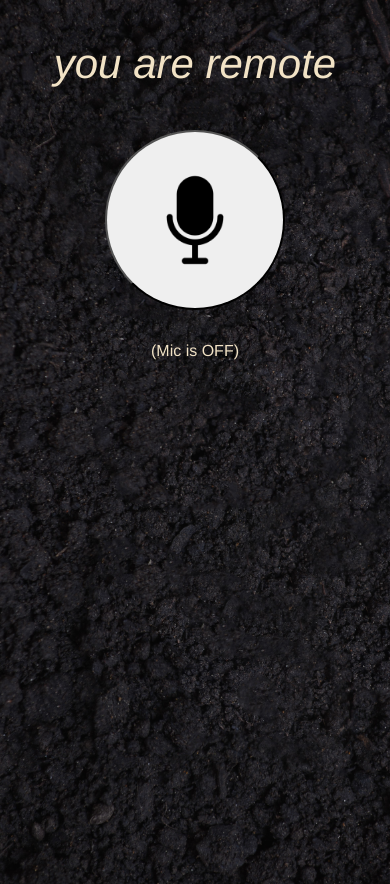
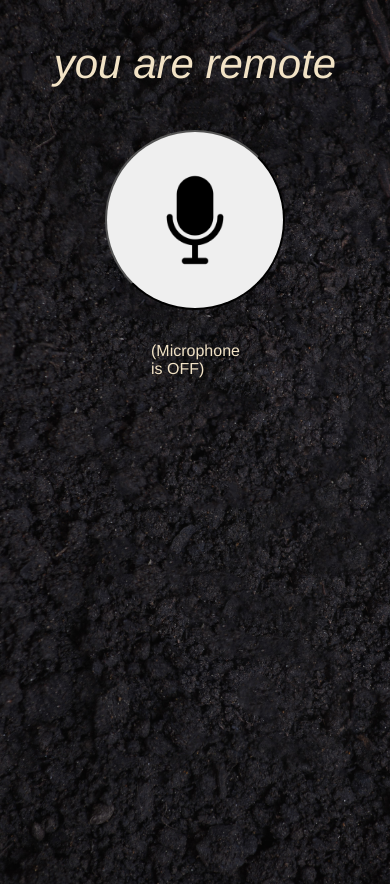
Before and after one commit to OB-0ne/Conduit_RhizomeMusic, a Flask app: page / in a window 390 px wide. Run offline with Flask 2, Linux system fonts and the light colour scheme; some libraries are stand-ins or nearby versions.

Commit message:
updated STUN servers
- microphone UI update
- remove dev lines from js

```diff
--- a/static/receiver.js
+++ b/static/receiver.js
@@ -1,11 +1,12 @@
-// var socket = io('http://127.0.0.1:5000');           // ONLY FOR DEV TESTING
 var socket = io.connect(window.location.origin);
 
 let peerConnections = {}; // Store peer connections keyed by socket ID
 
 // STUN Server for NAT traversal
 const rtcConfig = {
-    iceServers: [{ urls: ['stun:stun.l.google.com:19302','stun:stun1.l.google.com:19302'] }]
+    iceServers: [
+        { urls: ['stun:stun.l.google.com:19302','stun:stun1.l.google.com:19302'] }
+    ]
 };
 
 
@@ -32,6 +33,7 @@ function playStream() {
         // Send ICE candidates to the sender
         peerConnection.onicecandidate = event => {
             if (event.candidate) {
+                console.log("New ICE candidate:", event.candidate);
                 socket.emit('candidate', { candidate: event.candidate, senderId });
             }
         };
--- a/static/sender.js
+++ b/static/sender.js
@@ -1,4 +1,3 @@
-// var socket = io('http://127.0.0.1:5000');       // ONLY FOR DEV TESTING
 var socket = io.connect(window.location.origin);
 
 // global mic activateion flag
@@ -8,24 +7,26 @@ function updateMicInfo(){
     if (micActive){
         // change the mic icon and info to show that audio is being tranfer
         document.getElementById('MicIcon').setAttribute('src','static/img/mic_icon_on.png');
-        document.getElementById('MicInfo').innerHTML = '(Mic is ON)';
+        document.getElementById('MicInfo').innerHTML = '(Microphone is ON)';
     } else {
         // change the mic icon and info to show that audio is being tranfer
         document.getElementById('MicIcon').setAttribute('src','static/img/mic_icon_off.png');
-        document.getElementById('MicInfo').innerHTML = '(Mic is OFF)';
+        document.getElementById('MicInfo').innerHTML = '(Microphone is OFF)';
     }
 }
 
 // STUN Server for NAT traversal
 const rtcConfig = {
-    iceServers: [{ urls: 'stun:stun.l.google.com:19302' }]
+    iceServers: [
+        { urls: ['stun:stun.l.google.com:19302','stun:stun1.l.google.com:19302'] }
+    ]
 };
 
 const aud_effect_constraints = {
     echoCancellation : false
 };
 
-async function sendAudioStream(params) {
+async function sendAudioStream() {
     // access the default mic of the device
     let stream;
 
--- a/templates/index.html
+++ b/templates/index.html
@@ -18,7 +18,7 @@
                     <img id="MicIcon" src="static/img/mic_icon_off.png" height="100px">
             </div>
             <div id="MicInfo">
-                (Mic is OFF)
+                (Microphone is OFF)
                 <script>updateMicInfo()</script>
             </div>
         </div>
```
